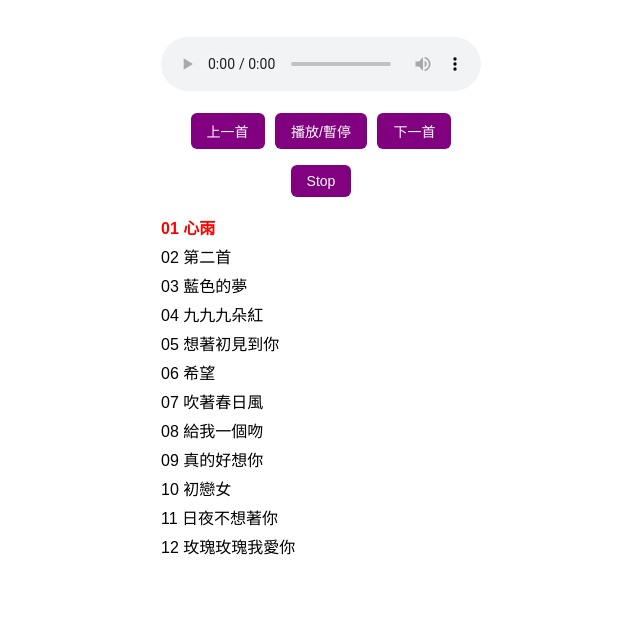
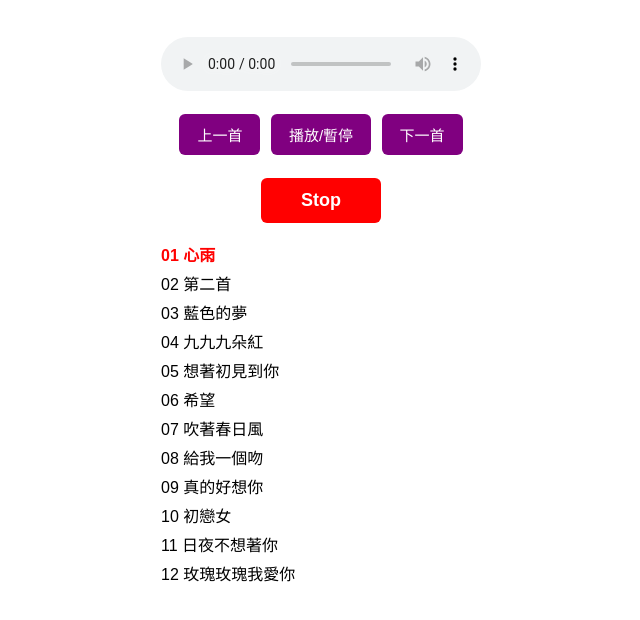
Before and after one commit to jjjhon-eng/Ting-s-Song, a plain HTML site: page index.html in a window 1280 px wide. Shown: the part 58-678 px from the top of the page, without its empty margins (319-959 px from the left). Drawn offline with Linux system fonts and the light colour scheme.

Commit message:
Update index.html

```diff
--- a/index.html
+++ b/index.html
@@ -18,7 +18,7 @@
       margin-top: 20px;
     }
     .player {
-      background: rgba(255, 255, 255, 0.7);
+      background: rgba(255, 255, 255, 0.65); /* 半透明 */
       border-radius: 12px;
       padding: 20px;
       margin: 20px auto;
@@ -34,20 +34,33 @@
       align-items: center;
     }
     .controls div {
-      margin: 5px 0;
+      margin: 6px 0;
     }
     button {
       background-color: purple;
       color: white;
       border: none;
-      padding: 8px 16px;
+      padding: 10px 18px;
       margin: 3px;
       border-radius: 6px;
       cursor: pointer;
-      font-size: 14px;
+      font-size: 15px;
     }
     button:hover {
       background-color: darkmagenta;
+    }
+    .stop-btn {
+      background-color: red;      /* Stop 按鈕紅色 */
+      font-size: 18px;
+      font-weight: bold;
+      padding: 12px 40px;         /* 放大 Stop */
+      margin-top: 8px;
+      display: block;
+      margin-left: auto;
+      margin-right: auto;
+    }
+    .stop-btn:hover {
+      background-color: darkred; /* 滑鼠移上更深紅 */
     }
     ul {
       list-style: none;
@@ -77,7 +90,7 @@
         <button onclick="nextSong()">下一首</button>
       </div>
       <div>
-        <button onclick="stopSong()">Stop</button>
+        <button class="stop-btn" onclick="stopSong()">Stop</button>
       </div>
     </div>
 
```
